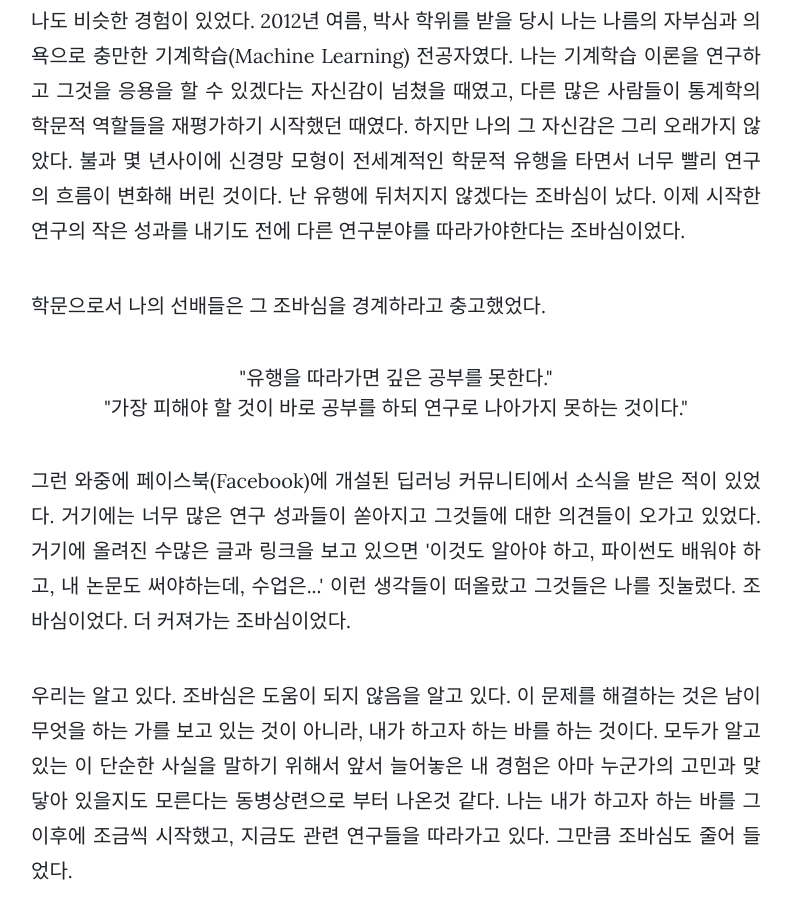
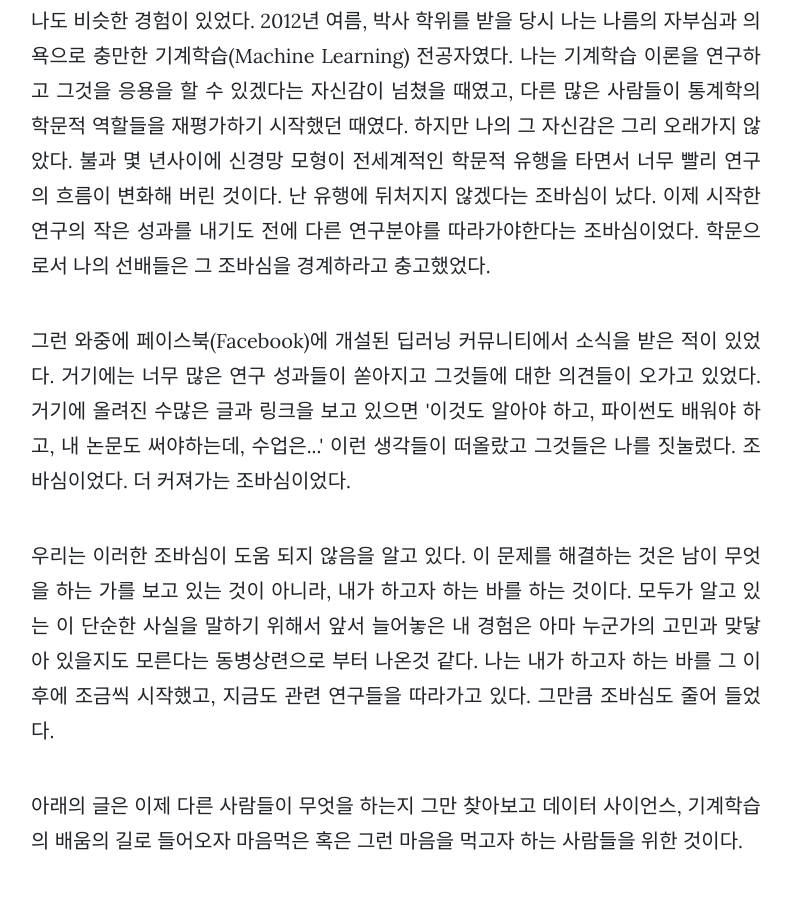
Before and after one commit to jenjong/resume_page, a website: page blog_page/post_src/post20190513_1.html in a window 1280 px wide. Shown: the part 996-1911 px from the top of the page, without its empty margins (244-1036 px from the left). Drawn offline with nearby package versions, Linux system fonts and the light colour scheme; some packages are replaced by stand-ins of ours.

Commit message:
Update post20190513_1.html
m

```diff
--- a/blog_page/post_src/post20190513_1.html
+++ b/blog_page/post_src/post20190513_1.html
@@ -96,16 +96,7 @@
           나는 기계학습 이론을 연구하고 그것을 응용을 할 수 있겠다는 자신감이 넘쳤을 때였고, 다른 많은 사람들이 통계학의 학문적 역할들을 재평가하기 시작했던 때였다.
           하지만 나의 그 자신감은 그리 오래가지 않았다. 불과 몇 년사이에 신경망 모형이 전세계적인 학문적 유행을 타면서
           너무 빨리 연구의 흐름이 변화해 버린 것이다. 난 유행에 뒤처지지 않겠다는 조바심이 났다. 이제 시작한 연구의 작은 성과를 내기도 전에 다른 연구분야를
-          따라가야한다는 조바심이었다.
-          </p>
-
-          <P>
-          학문으로서 나의 선배들은 그 조바심을 경계하라고 충고했었다. </p>
-
-          <div align='center'> "유행을 따라가면 깊은 공부를 못한다." </div>
-
-          <div align='center'>  "가장 피해야 할 것이 바로 공부를 하되 연구로 나아가지 못하는 것이다."     </div>
-
+          따라가야한다는 조바심이었다. 학문으로서 나의 선배들은 그 조바심을 경계하라고 충고했었다. </p>
 
           <P> 그런 와중에 페이스북(Facebook)에 개설된 딥러닝 커뮤니티에서 소식을 받은 적이 있었다. 거기에는
           너무 많은 연구 성과들이 쏟아지고 그것들에 대한 의견들이 오가고 있었다. 거기에 올려진 수많은 글과 링크을 보고 있으면
@@ -114,7 +105,7 @@
           </p>
 
 
-          <p> 우리는 알고 있다. 조바심은 도움이 되지 않음을 알고 있다. 이 문제를 해결하는 것은 남이 무엇을 하는 가를 보고 있는 것이 아니라, 내가 하고자 하는 바를 하는 것이다.
+          <p> 우리는 이러한 조바심이 도움 되지 않음을 알고 있다. 이 문제를 해결하는 것은 남이 무엇을 하는 가를 보고 있는 것이 아니라, 내가 하고자 하는 바를 하는 것이다.
           모두가 알고 있는 이 단순한 사실을 말하기 위해서 앞서 늘어놓은 내 경험은 아마 누군가의 고민과 맞닿아 있을지도 모른다는 동병상련으로 부터 나온것 같다.
           나는 내가 하고자 하는 바를 그 이후에 조금씩 시작했고, 지금도 관련 연구들을 따라가고 있다. 그만큼 조바심도 줄어 들었다.
 
@@ -147,7 +138,7 @@
               기계학습을 배우기 위해 필요한 과목들은 이 세 가지 분야를 중심으로 구성되어 있고 단계가 높아질 수록, 이 세 가지 분야의 지식이 동시에 요구되는 과목이 늘어난다.
             </p>
 
-              <div align='center'> "특히 '기계학습', '딥러닝' 과 같은 과목이나 기계학습 세미나와 같은 과목은 이 세가지 분야의 지식을 동시에 요구한다.""
+              <div align='center'> "특히 '기계학습', '딥러닝' 과 같은 과목이나 기계학습 세미나와 같은 과목은 이 세가지 분야의 지식을 동시에 요구한다."
               </div>
               <p>
                 욕심이 앞서 선수과목에 대한 지식이 없이이러한 과목을 수강하게 될 경우 수업 중에 지식 습득의 단절이 빈번하게 나타나 학습의 효율이 떨어질 것이고 결과적으로 이 분야에 대한 진로를 다시 생각해보게 될지도 모른다.
```
